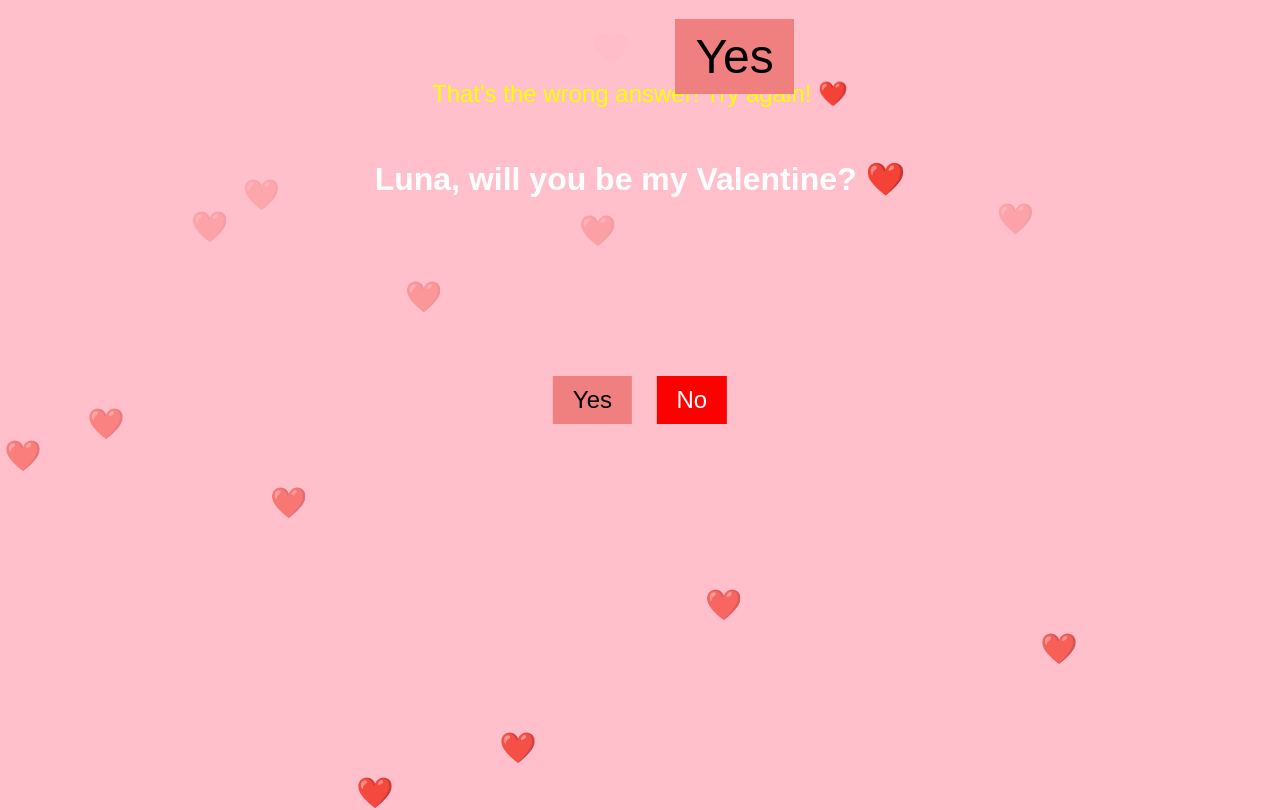
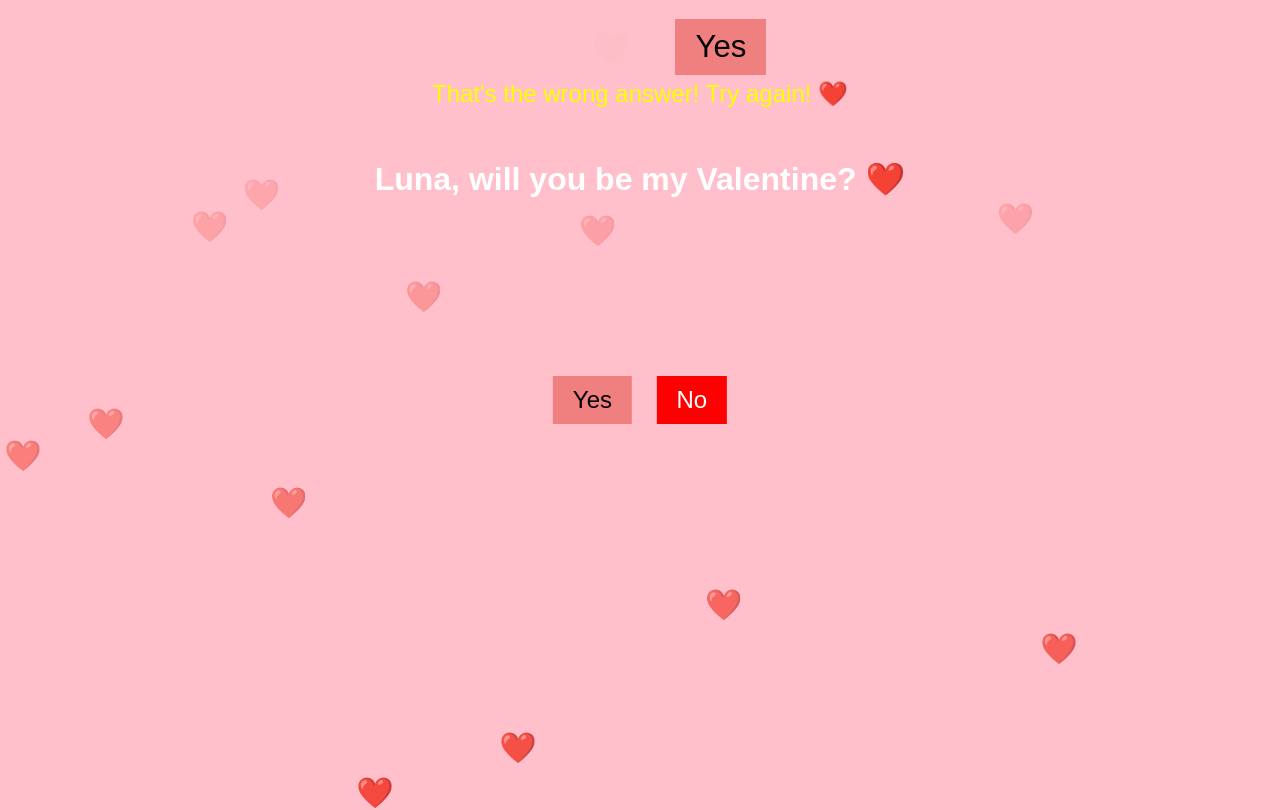
Before and after one commit to UskoBatbold/Formyluna, a plain HTML site: page index.html in a window 1280 px wide. Both pictures are taken after a click on the button "No". Drawn offline with Linux system fonts and the light colour scheme.

Commit message:
Update index.html

```diff
--- a/index.html
+++ b/index.html
@@ -107,7 +107,7 @@
             document.getElementById("wrong-answer").style.display = "block";
             const newYesButton = document.createElement("button");
             newYesButton.innerText = "Yes";
-            lastYesSize *= 2;
+            lastYesSize *= 1.3;
             newYesButton.style.fontSize = lastYesSize + "em";
             newYesButton.style.position = "absolute";
             newYesButton.style.top = Math.random() * 80 + "vh";
```
